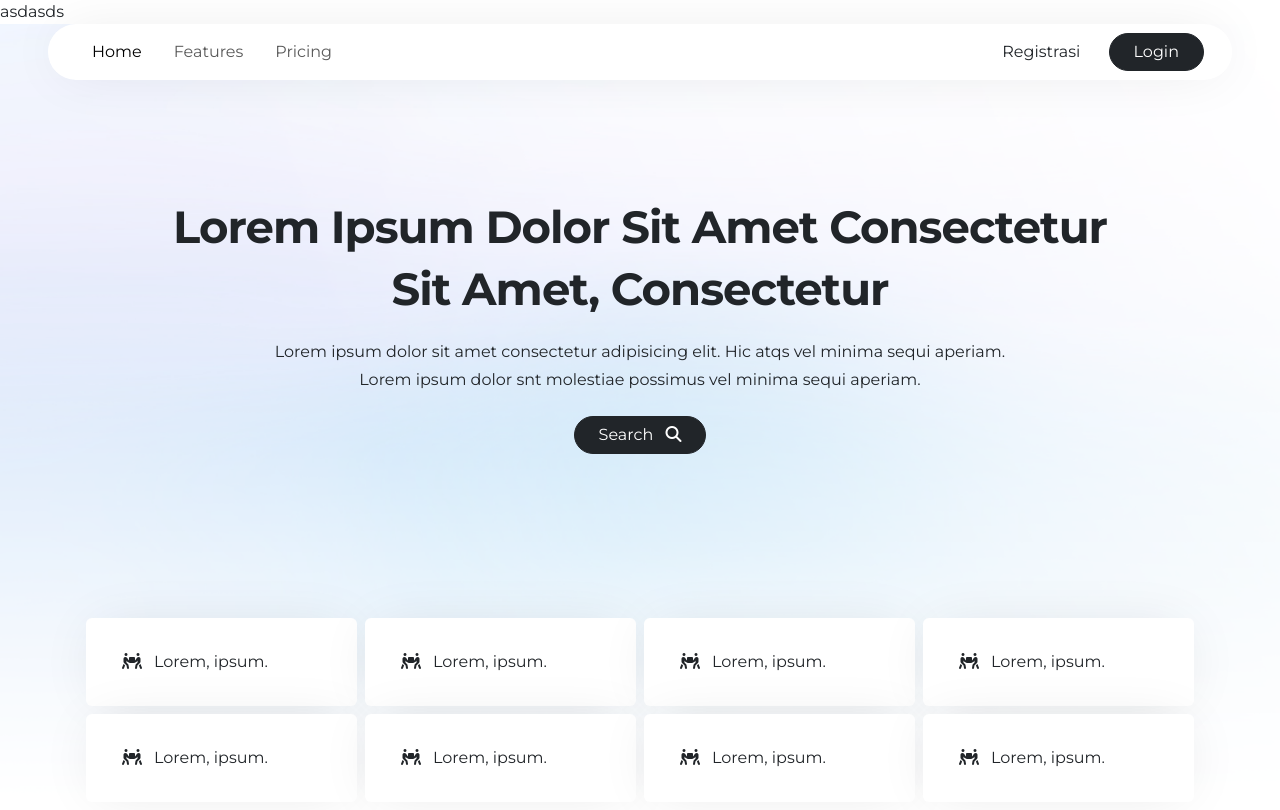
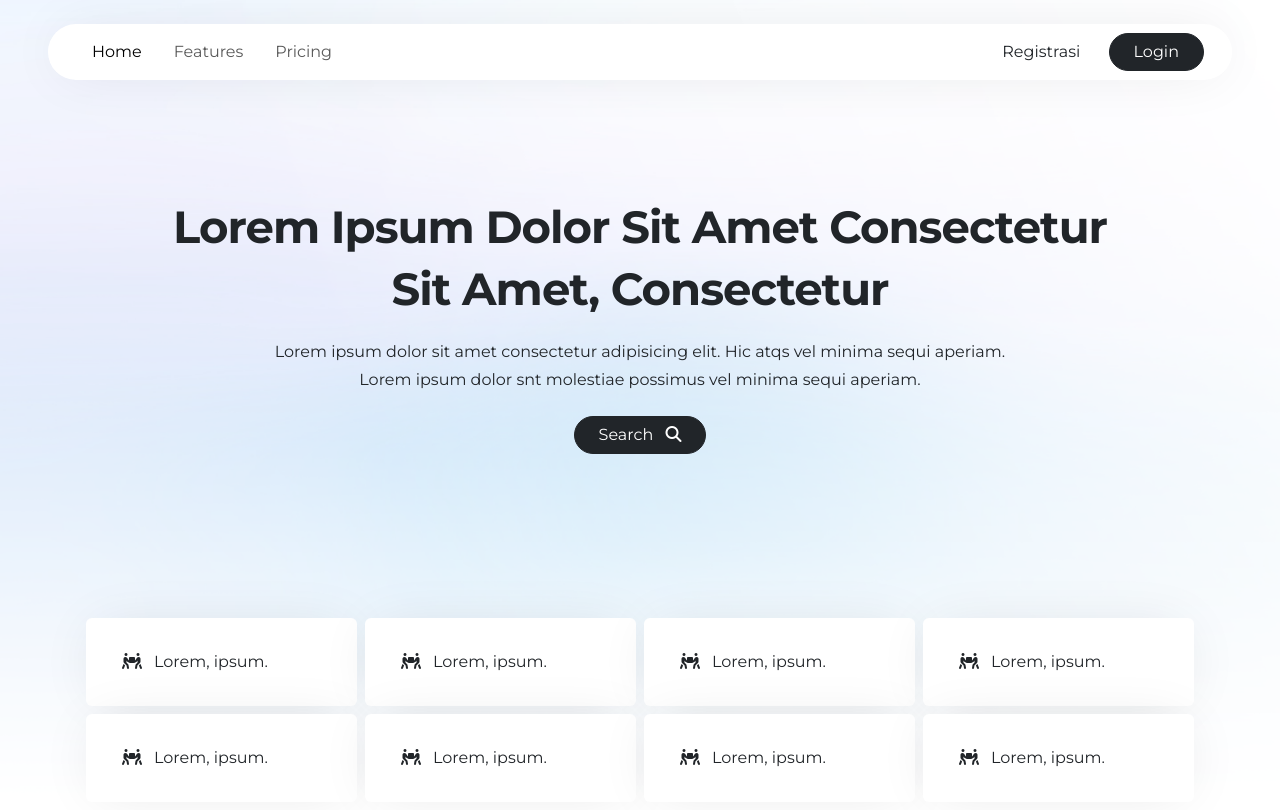
Before and after one commit to zendhiyb/umkm-frontend, a plain HTML site: page index.html in a window 1280 px wide. Shown: the top 810 px of the page. Drawn offline with nearby package versions, Linux system fonts and the light colour scheme.

Commit message:
Update index.html

```diff
--- a/index.html
+++ b/index.html
@@ -17,7 +17,7 @@
 </head>
 <body style="height: 2000px;">
     <header>
-        <div class="bg-gradient bg-white fixed-top">asdasds
+        <div class="bg-gradient bg-white fixed-top">
             <nav class="navbar navbar-expand-lg bg-white rounded-5 mx-5 my-4 px-3 py-2 fixed-top">
                 <div class="container-fluid">
                     <button class="navbar-toggler border-0 focus-ring focus-ring-light" type="button" data-bs-toggle="offcanvas" data-bs-target="#offcanvasWithBothOptions" aria-controls="offcanvasWithBothOptions">
```
